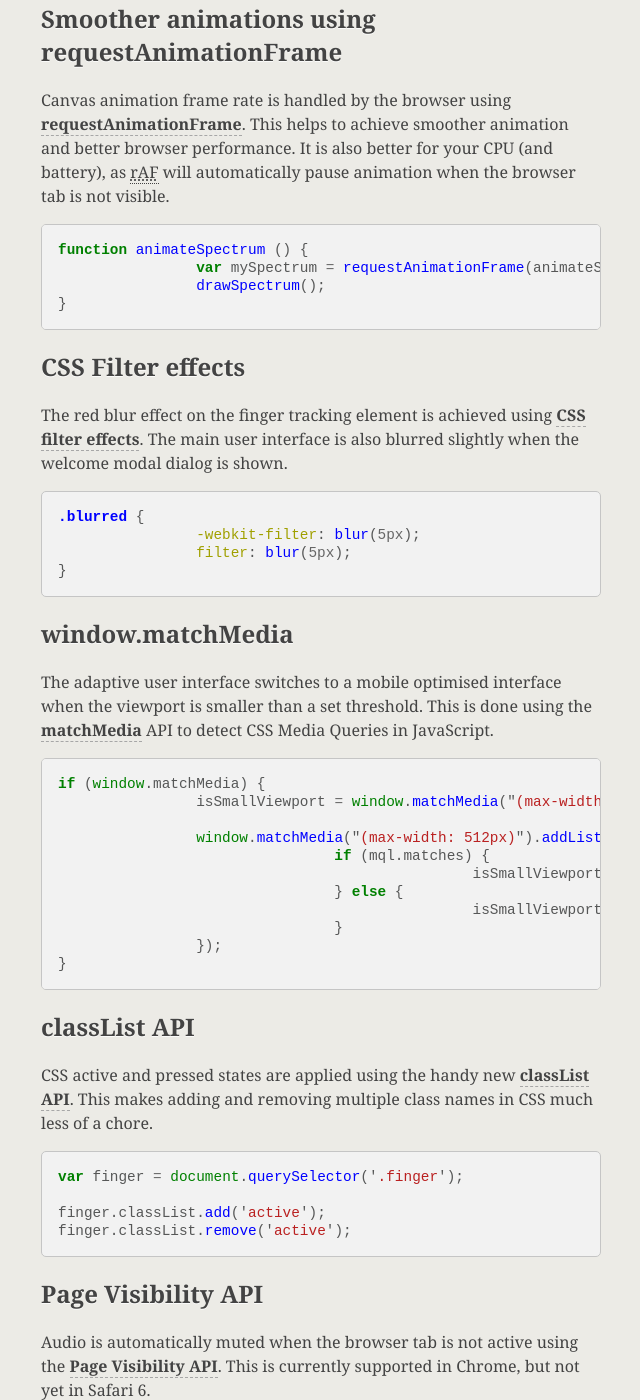
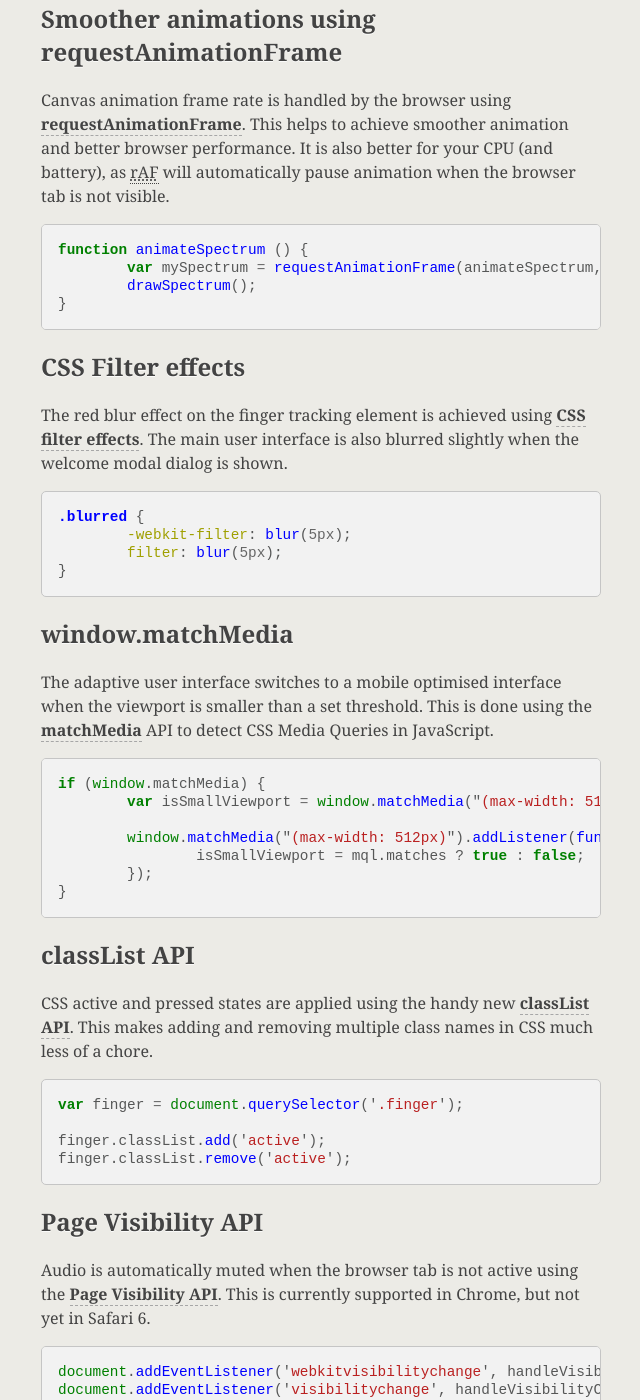
Before and after one commit to alexgibson/alxgbsn.co.uk, a Jekyll site: the page built from _posts/2012-09-09-fun-with-web-audio-and-other-modern-apis.md, in a window 1280 px wide and 1400 px high, scrolled down 1911 px. Shown: the whole window, without its empty margins (319-959 px from the left). Built offline with Jekyll 4.4.1, drawn with Linux system fonts in a browser that asks for light colours; Markdown is read by kramdown in place of the engine named in the settings; comment, search, counter and statistics services are not loaded.

Commit message:
Code formatting amends on web audio api post

```diff
--- a/_posts/2012-09-09-fun-with-web-audio-and-other-modern-apis.md
+++ b/_posts/2012-09-09-fun-with-web-audio-and-other-modern-apis.md
@@ -62,8 +62,8 @@
 
 {% highlight javascript %}
 function animateSpectrum () {
-		var mySpectrum = requestAnimationFrame(animateSpectrum, document.querySelector('canvas'));
-		drawSpectrum();
+	var mySpectrum = requestAnimationFrame(animateSpectrum, document.querySelector('canvas'));
+	drawSpectrum();
 }
 {% endhighlight %}
 
@@ -74,8 +74,8 @@
 
 {% highlight css %}
 .blurred {
-		-webkit-filter: blur(5px);
-		filter: blur(5px);
+	-webkit-filter: blur(5px);
+	filter: blur(5px);
 }
 {% endhighlight %}
 
@@ -86,15 +86,11 @@
 
 {% highlight javascript %}
 if (window.matchMedia) {
-		isSmallViewport = window.matchMedia("(max-width: 512px)").matches ? true : false;
+	var isSmallViewport = window.matchMedia("(max-width: 512px)").matches ? true : false;
 
-		window.matchMedia("(max-width: 512px)").addListener(function (mql) {
-				if (mql.matches) {
-						isSmallViewport = true;
-				} else {
-						isSmallViewport = false;
-				}
-		});
+	window.matchMedia("(max-width: 512px)").addListener(function (mql) {
+		isSmallViewport = mql.matches ? true : false;
+	});
 }
 {% endhighlight %}
 
@@ -120,9 +116,9 @@
 document.addEventListener('visibilitychange', handleVisibilityChange, false);
 
 function handleVisibilityChange () {
-		if (document.hidden || document.webkitHidden) {
-				myAudioAnalyser.disconnect();
-		}
+	if (document.hidden || document.webkitHidden) {
+		myAudioAnalyser.disconnect();
+	}
 }
 {% endhighlight %}
 
```
Also changed, not shown: 3 other files.
